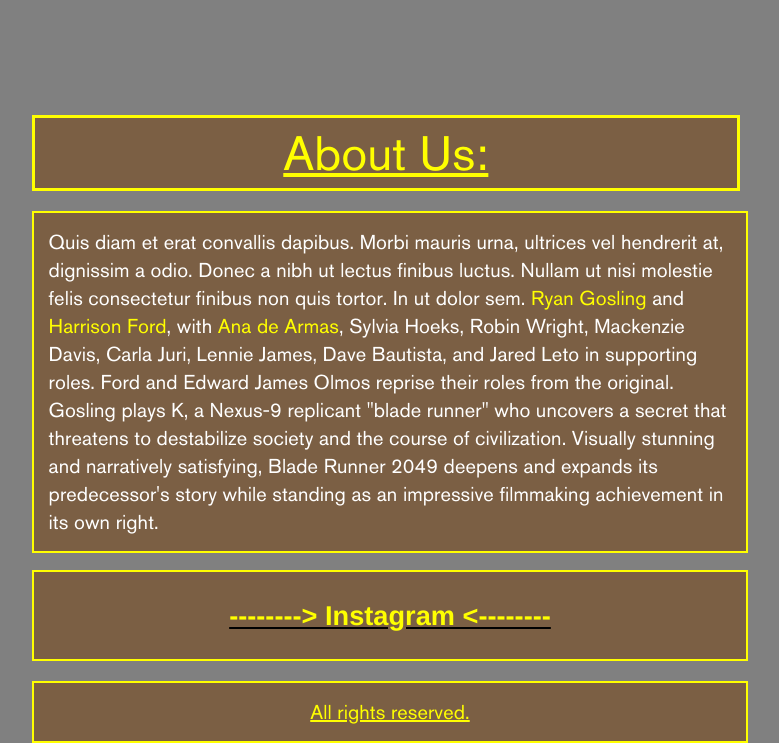
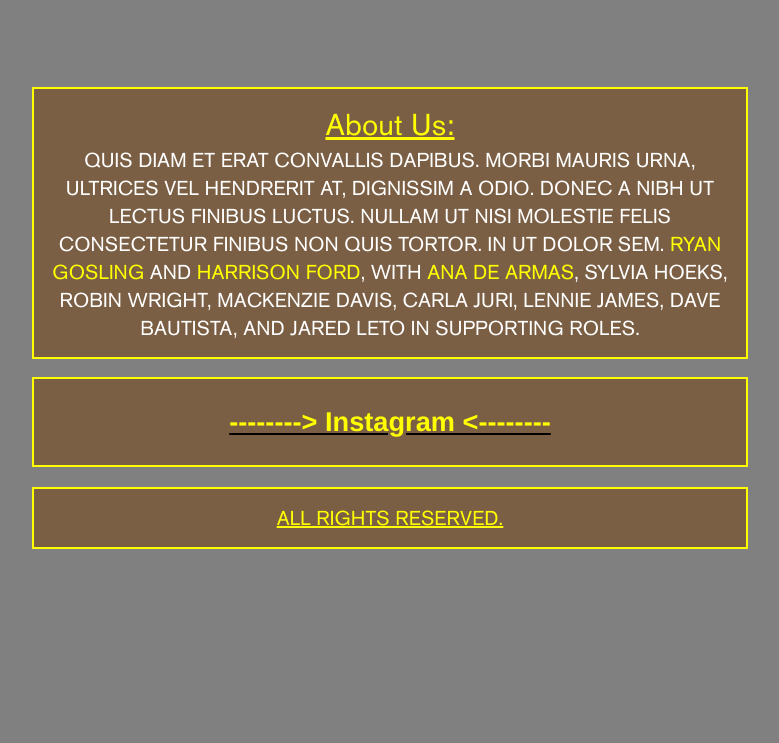
Before and after one commit to scottkayhan/scottkayhan.github.io, a PHP site: page / in a window 1280 px wide. Shown: the part 1779-2522 px from the top of the page, without its empty margins (250-1029 px from the left). After the commit the page ends 2328 px from the top, so only its background shows below. Run offline with PHP 8.4, Linux system fonts and the light colour scheme.

Commit message:
all uppercase

```diff
--- a/index.css
+++ b/index.css
@@ -3,9 +3,10 @@
     box-sizing: border-box;
 }
 */
-html {
+html li a {
     min-width: 35%;
     overflow-x: hidden;
+    text-transform: uppercase;
 }
 
 body {
@@ -13,12 +14,13 @@
    /* margin: auto;*/
 }
 .wrapper {
-    width: 100%;
+    width: 90%;
     margin: auto;
     text-align: center;
 
    /* overflow: hidden;*/
 }
+
 /*
 <div class="snowflakes" aria-hidden="true">
   <div class="snowflake">
@@ -194,7 +196,7 @@
  .email {
     margin-top: 9em;
      background-color: #7B5F44;
-     border: 5px solid yellow;
+     border: 2px solid yellow;
      color: white;
      text-decoration: underline;
      margin-left: 20%;
@@ -212,8 +214,11 @@
 textarea {
     margin: auto;
     /*text-align: center;*/
-    border: 3px solid yellow;
+    border: 2px solid yellow;
     margin-bottom: 10px;
+    margin-right: -15%;
+    margin-left: -15%;
+    overflow: hidden;
 }
 
 input {
@@ -264,7 +269,7 @@
 
 
 p {
-    text-align: left;
+    text-align: center;
     font-family: "AkzidenzGrotesk-Regular", Helvetica, sans-serif;
     color: white;
     letter-spacing: .1px;
@@ -275,6 +280,7 @@
     border-color: yellow;
     border-style: solid;
     border-width: 2px;
+    text-transform: uppercase;
 
 
 }
@@ -289,6 +295,16 @@
     text-align: center;
 }
 
+p mark {
+    font-size: 1.5em;
+    padding: 10px 5px;
+    text-align: center;
+    color: yellow;
+    text-decoration: underline;
+    background: none;
+    text-transform: capitalize;
+    /*text-align: center;*/
+}
 /* Layout Styles ------------------ */
 
 
--- a/index.html
+++ b/index.html
@@ -142,9 +142,9 @@
         <br>
         <br>
 
-            <h2>About Us:</h2>
+            <!--<h2>About Us:</h2>-->
 			<p class="intro">
-				Quis diam et erat convallis dapibus. Morbi mauris urna, ultrices vel hendrerit at, dignissim a odio. Donec a nibh ut lectus finibus luctus. Nullam ut nisi molestie felis consectetur finibus non quis tortor. In ut dolor sem. <a href="Gosling.html">Ryan Gosling</a> and <a href="Ford.html">Harrison Ford</a>, with <a href="Armas.html">Ana de Armas</a>, Sylvia Hoeks, Robin Wright, Mackenzie Davis, Carla Juri, Lennie James, Dave Bautista, and Jared Leto in supporting roles. Ford and Edward James Olmos reprise their roles from the original. Gosling plays K, a Nexus-9 replicant "blade runner" who uncovers a secret that threatens to destabilize society and the course of civilization. Visually stunning and narratively satisfying, Blade Runner 2049 deepens and expands its predecessor's story while standing as an impressive filmmaking achievement in its own right.
+				<mark>About Us:<br></mark>Quis diam et erat convallis dapibus. Morbi mauris urna, ultrices vel hendrerit at, dignissim a odio. Donec a nibh ut lectus finibus luctus. Nullam ut nisi molestie felis consectetur finibus non quis tortor. In ut dolor sem. <a href="Gosling.html">Ryan Gosling</a> and <a href="Ford.html">Harrison Ford</a>, with <a href="Armas.html">Ana de Armas</a>, Sylvia Hoeks, Robin Wright, Mackenzie Davis, Carla Juri, Lennie James, Dave Bautista, and Jared Leto in supporting roles.
             </p>
 
              </div>
```
